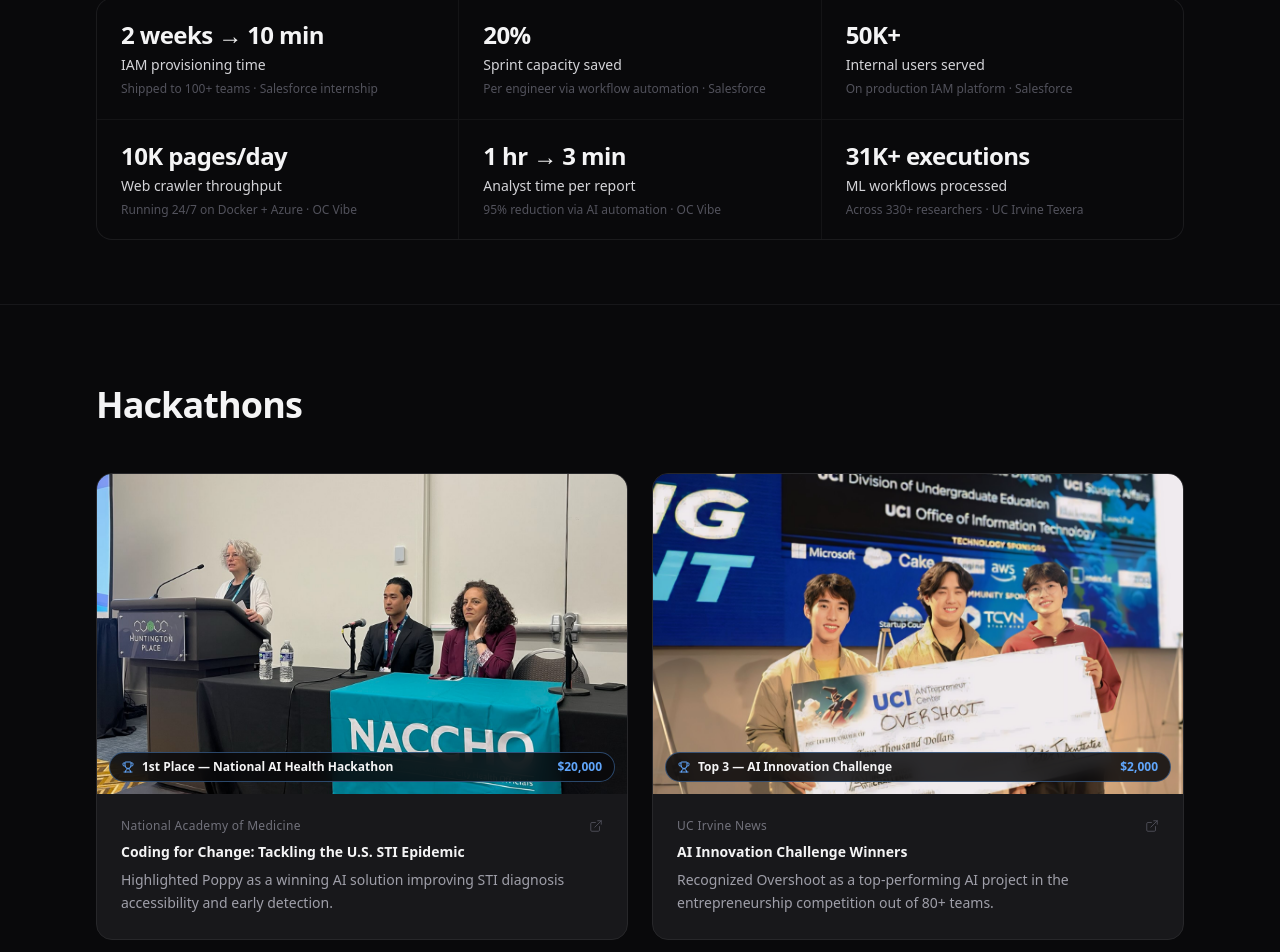
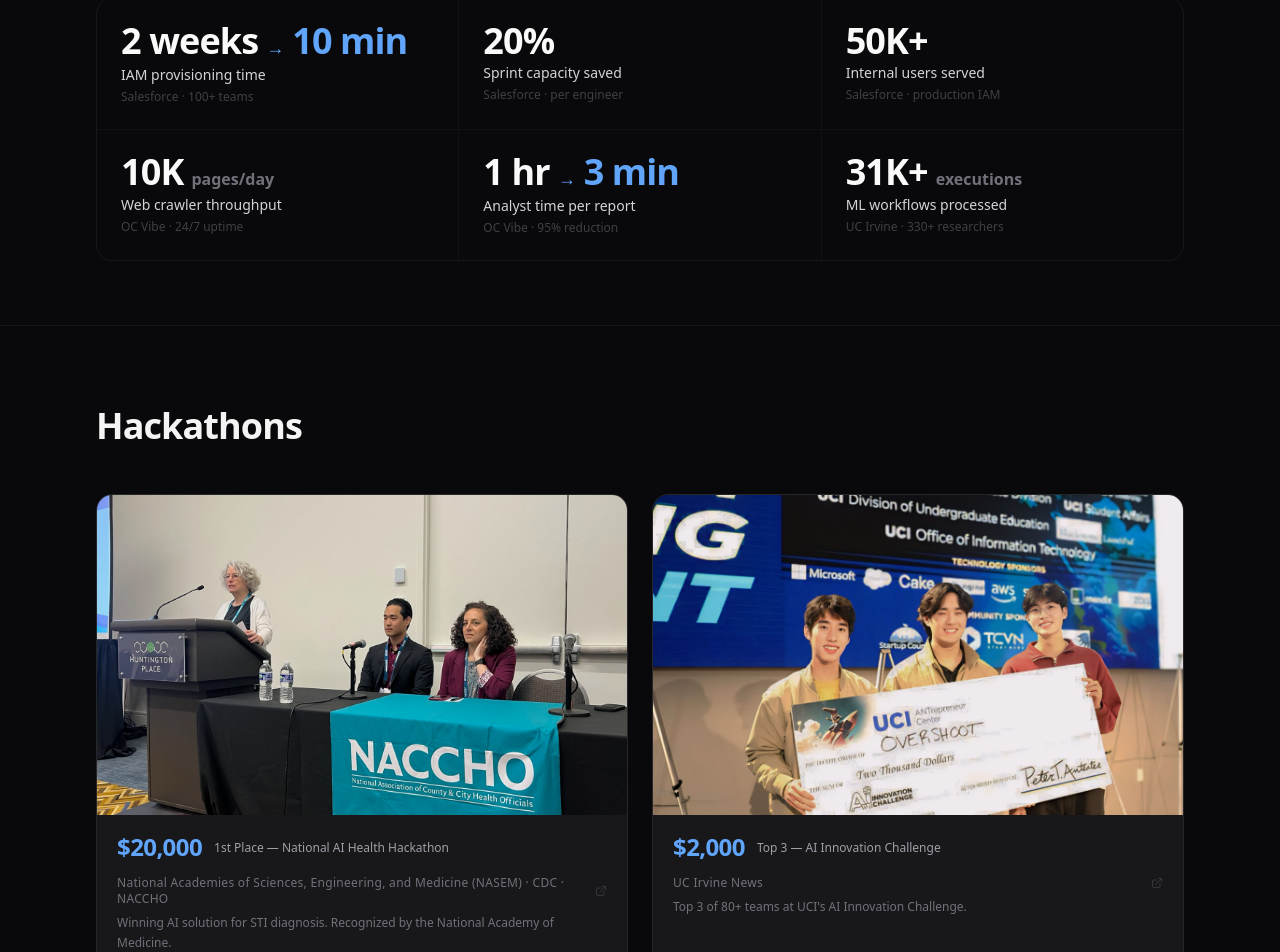
Before and after one commit to JeshChoi/portfolio, a Next.js app: page / in a window 1280 px wide. Shown: the part 915-1867 px from the top of the page. Built offline with nearby package versions, Linux system fonts and the light colour scheme.

Commit message:
another edit

```diff
--- a/components/Impact.tsx
+++ b/components/Impact.tsx
@@ -4,34 +4,38 @@
 
 const impacts = [
   {
-    metric: "2 weeks → 10 min",
+    metric: "2 weeks",
+    after: "10 min",
     label: "IAM provisioning time",
-    context: "Shipped to 100+ teams · Salesforce internship",
+    context: "Salesforce · 100+ teams",
   },
   {
     metric: "20%",
     label: "Sprint capacity saved",
-    context: "Per engineer via workflow automation · Salesforce",
+    context: "Salesforce · per engineer",
   },
   {
     metric: "50K+",
     label: "Internal users served",
-    context: "On production IAM platform · Salesforce",
+    context: "Salesforce · production IAM",
   },
   {
-    metric: "10K pages/day",
+    metric: "10K",
+    unit: "pages/day",
     label: "Web crawler throughput",
-    context: "Running 24/7 on Docker + Azure · OC Vibe",
+    context: "OC Vibe · 24/7 uptime",
   },
   {
-    metric: "1 hr → 3 min",
+    metric: "1 hr",
+    after: "3 min",
     label: "Analyst time per report",
-    context: "95% reduction via AI automation · OC Vibe",
+    context: "OC Vibe · 95% reduction",
   },
   {
-    metric: "31K+ executions",
+    metric: "31K+",
+    unit: "executions",
     label: "ML workflows processed",
-    context: "Across 330+ researchers · UC Irvine Texera",
+    context: "UC Irvine · 330+ researchers",
   },
 ];
 
@@ -48,21 +52,41 @@
           Impact at scale
         </motion.p>
 
-        <div className="grid grid-cols-1 sm:grid-cols-2 lg:grid-cols-3 gap-px bg-zinc-800/40 rounded-2xl overflow-hidden border border-zinc-800/40">
+        <div className="grid grid-cols-1 sm:grid-cols-2 lg:grid-cols-3 gap-px bg-zinc-800/30 rounded-2xl overflow-hidden border border-zinc-800/30">
           {impacts.map((item, i) => (
             <motion.div
               key={i}
-              initial={{ opacity: 0, y: 12 }}
+              initial={{ opacity: 0, y: 10 }}
               whileInView={{ opacity: 1, y: 0 }}
               transition={{ duration: 0.4, delay: i * 0.06 }}
               viewport={{ once: true }}
-              className="bg-zinc-950 px-6 py-5"
+              className="bg-zinc-950 px-6 py-6 flex flex-col gap-1"
             >
-              <p className="text-xl md:text-2xl font-bold text-zinc-100 tracking-tight mb-1">
-                {item.metric}
-              </p>
-              <p className="text-sm font-medium text-zinc-300 mb-1">{item.label}</p>
-              <p className="text-xs text-zinc-600 leading-relaxed">{item.context}</p>
+              {/* Big metric */}
+              <div className="flex items-baseline gap-2 flex-wrap">
+                <span className="text-3xl md:text-4xl font-black text-zinc-50 tracking-tight leading-none">
+                  {item.metric}
+                </span>
+                {item.unit && (
+                  <span className="text-base font-semibold text-zinc-500">
+                    {item.unit}
+                  </span>
+                )}
+                {item.after && (
+                  <>
+                    <span className="text-lg font-bold" style={{ color: "#60A5FA" }}>→</span>
+                    <span className="text-3xl md:text-4xl font-black tracking-tight leading-none" style={{ color: "#60A5FA" }}>
+                      {item.after}
+                    </span>
+                  </>
+                )}
+              </div>
+
+              {/* Label */}
+              <p className="text-sm font-medium text-zinc-300">{item.label}</p>
+
+              {/* Context — very muted */}
+              <p className="text-xs text-zinc-700">{item.context}</p>
             </motion.div>
           ))}
         </div>
--- a/components/Recognition.tsx
+++ b/components/Recognition.tsx
@@ -1,7 +1,7 @@
 "use client";
 
 import { motion } from "framer-motion";
-import { Trophy, ExternalLink } from "lucide-react";
+import { ExternalLink } from "lucide-react";
 import portfolio from "@/data/portfolio";
 
 export default function Recognition() {
@@ -45,35 +45,35 @@
                     className="w-full h-full object-cover object-center scale-110 group-hover:scale-125 transition-transform duration-500"
                   />
                 )}
-                {/* Award badge overlaid on image */}
+              </div>
+
+              {/* Card body */}
+              <div className="px-5 py-4 flex flex-col flex-1">
+                {/* Award amount — front and center */}
                 {item.award && (
-                  <div className="absolute bottom-3 left-3 right-3 flex items-center gap-2 px-3 py-1.5 rounded-full bg-zinc-950/85 backdrop-blur-sm border border-[#60A5FA]/40">
-                    <Trophy className="w-3 h-3 flex-shrink-0" style={{ color: "#60A5FA" }} strokeWidth={2} />
-                    <span className="text-xs font-semibold text-zinc-100 truncate">
+                  <div className="flex items-center gap-3 mb-3">
+                    <span
+                      className="text-2xl font-black tabular-nums tracking-tight"
+                      style={{ color: "#60A5FA" }}
+                    >
+                      {item.award.amount}
+                    </span>
+                    <span className="text-xs font-medium text-zinc-400 leading-tight">
                       {item.award.title}
-                    </span>
-                    <span className="text-xs font-bold tabular-nums ml-auto flex-shrink-0" style={{ color: "#60A5FA" }}>
-                      {item.award.amount}
                     </span>
                   </div>
                 )}
-              </div>
 
-              {/* Card body */}
-              <div className="p-6 flex flex-col flex-1">
-                <div className="flex items-center justify-between gap-3 mb-2">
+                <div className="flex items-center justify-between gap-3 mb-1.5">
                   <span className="text-xs text-zinc-500 font-medium tracking-wide">
                     {item.source}
                   </span>
                   <ExternalLink
-                    className="w-3.5 h-3.5 text-zinc-600 group-hover:text-[#60A5FA] group-hover:blue-glow-icon transition-colors flex-shrink-0"
+                    className="w-3 h-3 text-zinc-700 group-hover:text-[#60A5FA] transition-colors flex-shrink-0"
                     strokeWidth={1.5}
                   />
                 </div>
-                <h3 className="text-sm font-semibold text-zinc-100 leading-snug group-hover:text-white transition-colors mb-2">
-                  {item.title}
-                </h3>
-                <p className="text-sm text-zinc-400 leading-relaxed">
+                <p className="text-xs text-zinc-500 leading-relaxed">
                   {item.description}
                 </p>
               </div>
--- a/data/portfolio.ts
+++ b/data/portfolio.ts
@@ -108,7 +108,7 @@
     { label: "Executions Powered", value: "31,000+", context: "Texera platform" },
     { label: "Users Impacted", value: "330+", context: "ML workflow system" },
     { label: "Manual Work Reduced", value: "95%", context: "AI real estate platform" },
-    { label: "Hackathon Award", value: "$20,000", context: "National Academies Winner" },
+    { label: "Hackathon Award", value: "$20,000", context: "National Academies of Sciences, Engineering, and Medicine (NASEM) · CDC · NACCHO" },
   ] as Metric[],
 
   experience: [
@@ -201,7 +201,7 @@
       impact: [
         "1st Place — National AI Health Hackathon",
         "$20,000 grant funding",
-        "Recognized by National Academy of Medicine",
+        "Recognized by NASEM, CDC, and NACCHO",
         "Built solution addressing U.S. STI epidemic",
       ],
       technical_details: {
@@ -216,7 +216,7 @@
       awards: [
         {
           title: "1st Place",
-          organization: "National Academies of Sciences, Engineering, and Medicine",
+          organization: "National Academies of Sciences, Engineering, and Medicine (NASEM) · CDC · NACCHO",
           amount: "$20,000",
         },
       ],
@@ -226,7 +226,7 @@
       },
       press: [
         {
-          source: "National Academy of Medicine",
+          source: "National Academies of Sciences, Engineering, and Medicine (NASEM) · CDC · NACCHO",
           description:
             "Featured as a winning solution addressing barriers in sexual health care through AI-driven diagnosis and personalized guidance.",
         },
@@ -267,7 +267,7 @@
   awards: [
     {
       title: "1st Place — National AI Health Hackathon",
-      organization: "National Academies of Sciences, Engineering, and Medicine",
+      organization: "National Academies of Sciences, Engineering, and Medicine (NASEM) · CDC · NACCHO",
       amount: "$20,000",
       description:
         "Awarded for building Poppy, an AI-powered STI diagnosis platform addressing public health challenges.",
@@ -283,11 +283,11 @@
 
   features: [
     {
-      source: "National Academy of Medicine",
+      source: "National Academies of Sciences, Engineering, and Medicine (NASEM) · CDC · NACCHO",
       title: "Coding for Change: Tackling the U.S. STI Epidemic",
       link: "https://nam.edu/news-and-insights/coding-for-change-national-academies-hackathons-tackle-the-u-s-sti-epidemic/",
       description:
-        "Highlighted Poppy as a winning AI solution improving STI diagnosis accessibility and early detection.",
+        "Winning AI solution for STI diagnosis. Recognized by the National Academy of Medicine.",
       image: "/poppy_conference.JPEG",
       award: { title: "1st Place — National AI Health Hackathon", amount: "$20,000" },
       projectSlug: "poppy",
@@ -297,7 +297,7 @@
       title: "AI Innovation Challenge Winners",
       link: "https://news.uci.edu/2024/02/02/uc-irvines-antrepreneur-center-announces-winners-of-ai-innovation-challenge/",
       description:
-        "Recognized Overshoot as a top-performing AI project in the entrepreneurship competition out of 80+ teams.",
+        "Top 3 of 80+ teams at UCI's AI Innovation Challenge.",
       image: "/overshoot_win.JPG",
       award: { title: "Top 3 — AI Innovation Challenge", amount: "$2,000" },
       projectSlug: "overshoot",
```
